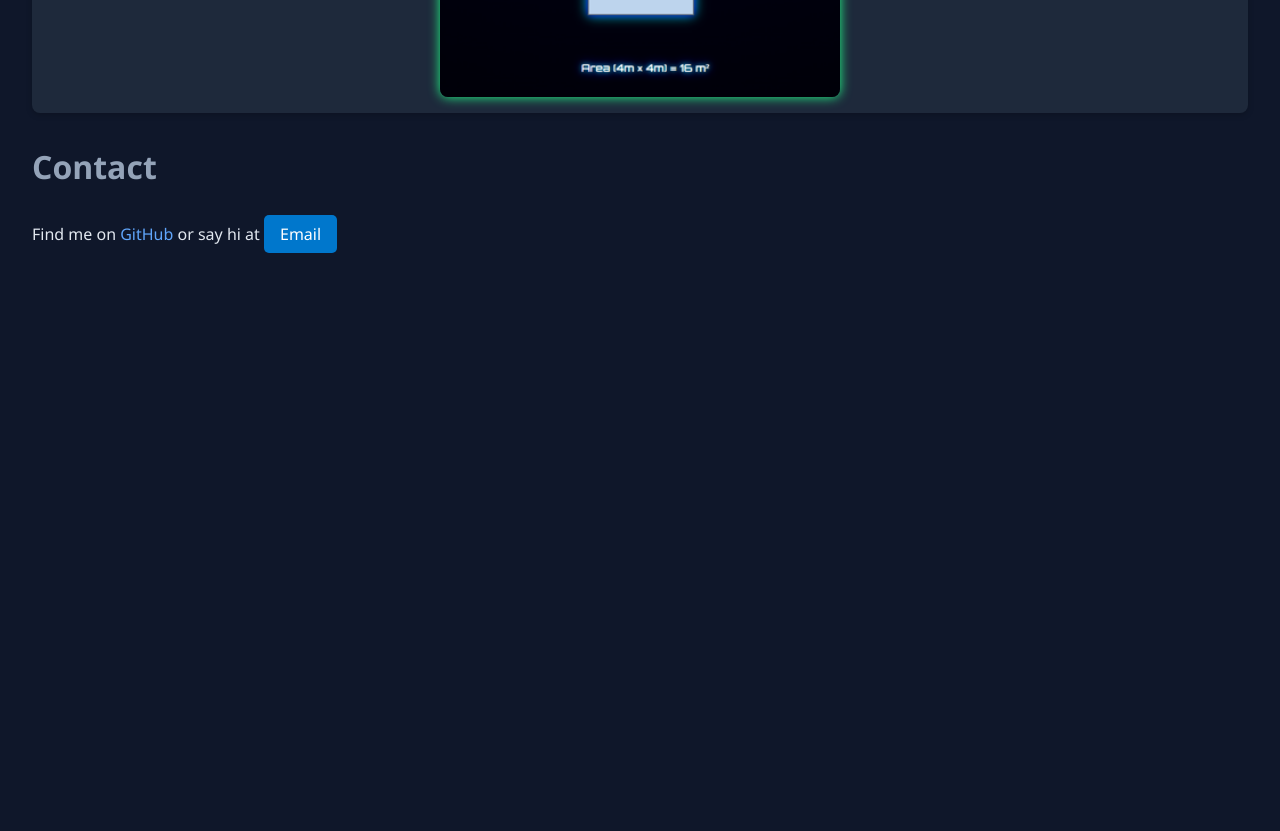
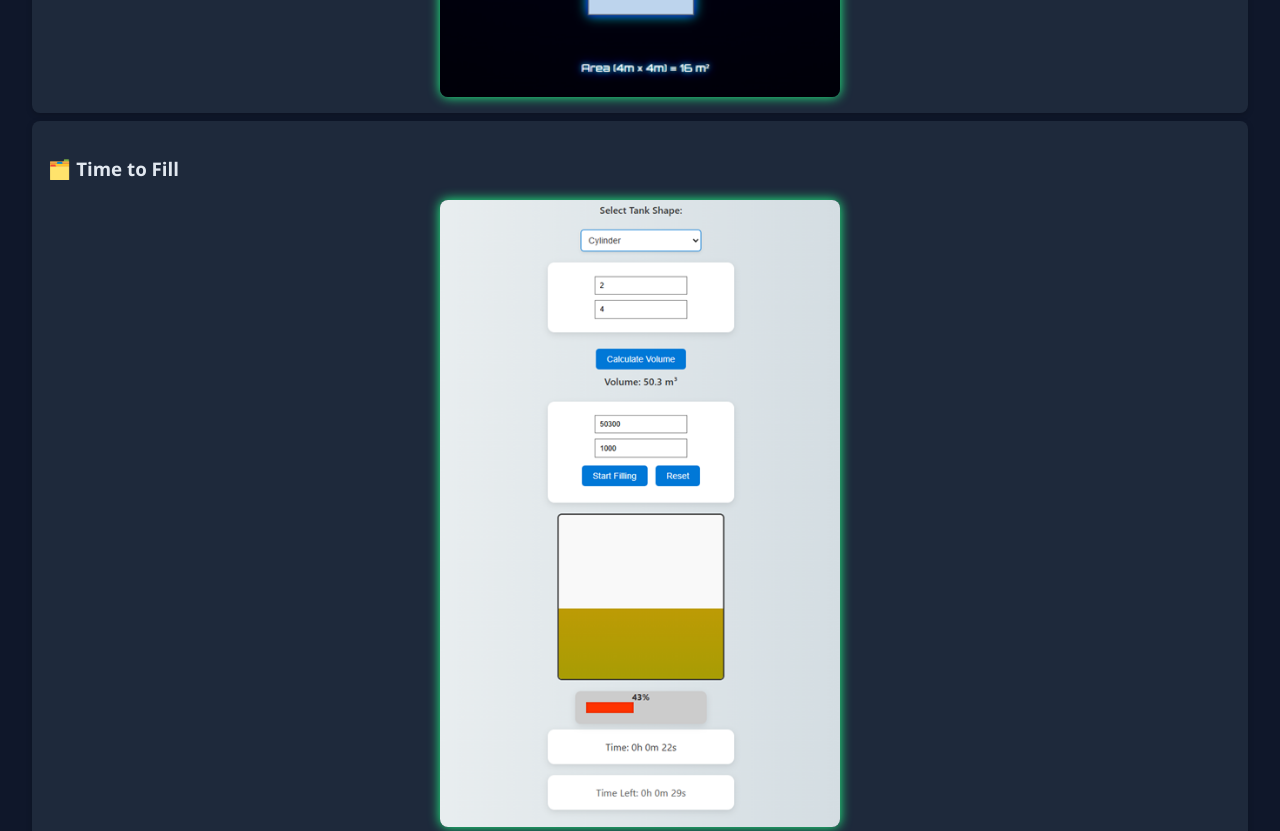
Before and after one commit to me-ninja/my-lists, a plain HTML site: page index.html in a window 1280 px wide. Shown: the part 2840-3671 px from the top of the page. Before the commit the page ends 3141 px from the top, so only its background shows below. Drawn offline with Linux system fonts and the light colour scheme.

Commit message:
Update index.html file

```diff
--- a/index.html
+++ b/index.html
@@ -129,12 +129,31 @@
 
           <li>
             <section class="project-preview">
-              <h3>🗂️ Formulas-for-Operators</h3>
-              <a href="https://me-ninja.github.io/formulas-for-operators" target="_blank">
+              <h3>🗂️ Formulas for Operators</h3>
+              <a
+                href="https://me-ninja.github.io/formulas-for-operators"
+                target="_blank"
+              >
                 <img
                   src="pictures/formulas.png"
                   alt="Formulas Screenshot"
                   id="formulas-shot"
+                />
+              </a>
+            </section>
+          </li>
+
+          <li>
+            <section class="project-preview">
+              <h3>🗂️ Time to Fill</h3>
+              <a
+                href="https://me-ninja.github.io/time-to-fill"
+                target="_blank"
+              >
+                <img
+                  src="pictures/fill-time.png"
+                  alt="Fill time Screenshot"
+                  id="fill-time-shot"
                 />
               </a>
             </section>
```
Also changed, not shown: pictures/fill-time.png (added).
